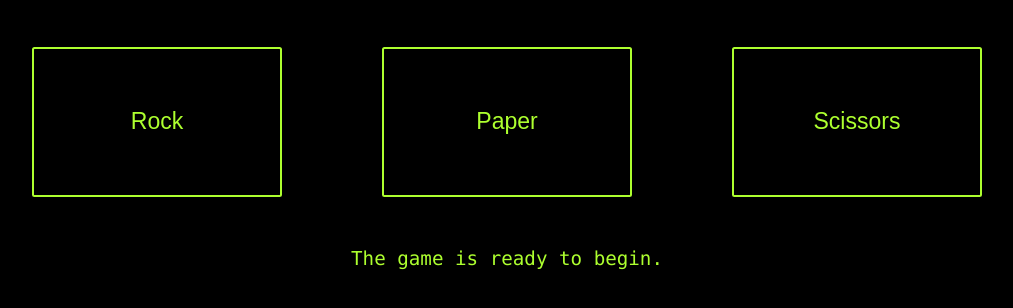
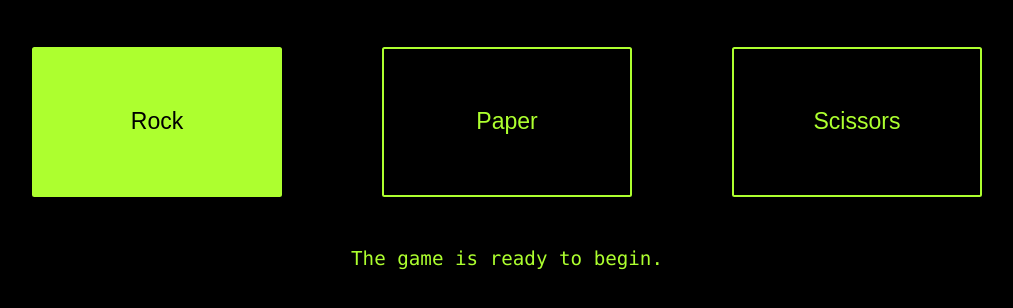
Before and after one commit to stochasticats/rock-paper-scissors, a plain HTML site: page index.html in a window 1280 px wide. In both pictures the pointer is over the button "Rock". Shown: the part 74-382 px from the top of the page, without its empty margins (133-1146 px from the left). Drawn offline with Linux system fonts and the light colour scheme.

Commit message:
add hover effect to buttons

```diff
--- a/style.css
+++ b/style.css
@@ -41,6 +41,11 @@ button {
     min-height: 150px;
 }
 
+button:hover {
+    background-color: greenyellow;
+    color: black;
+}
+
 .results {
     display: flex;
     flex: 1;
```
